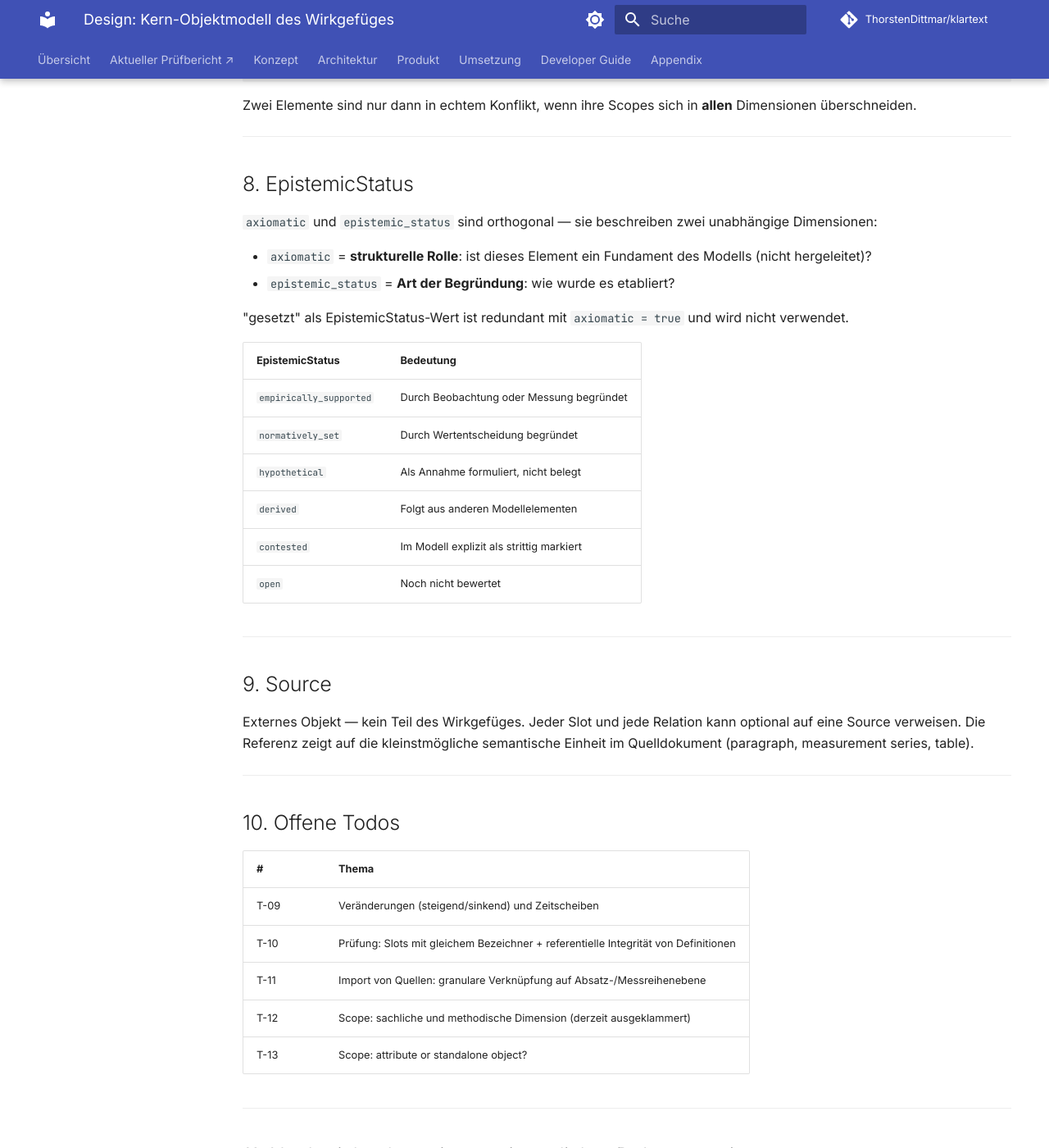
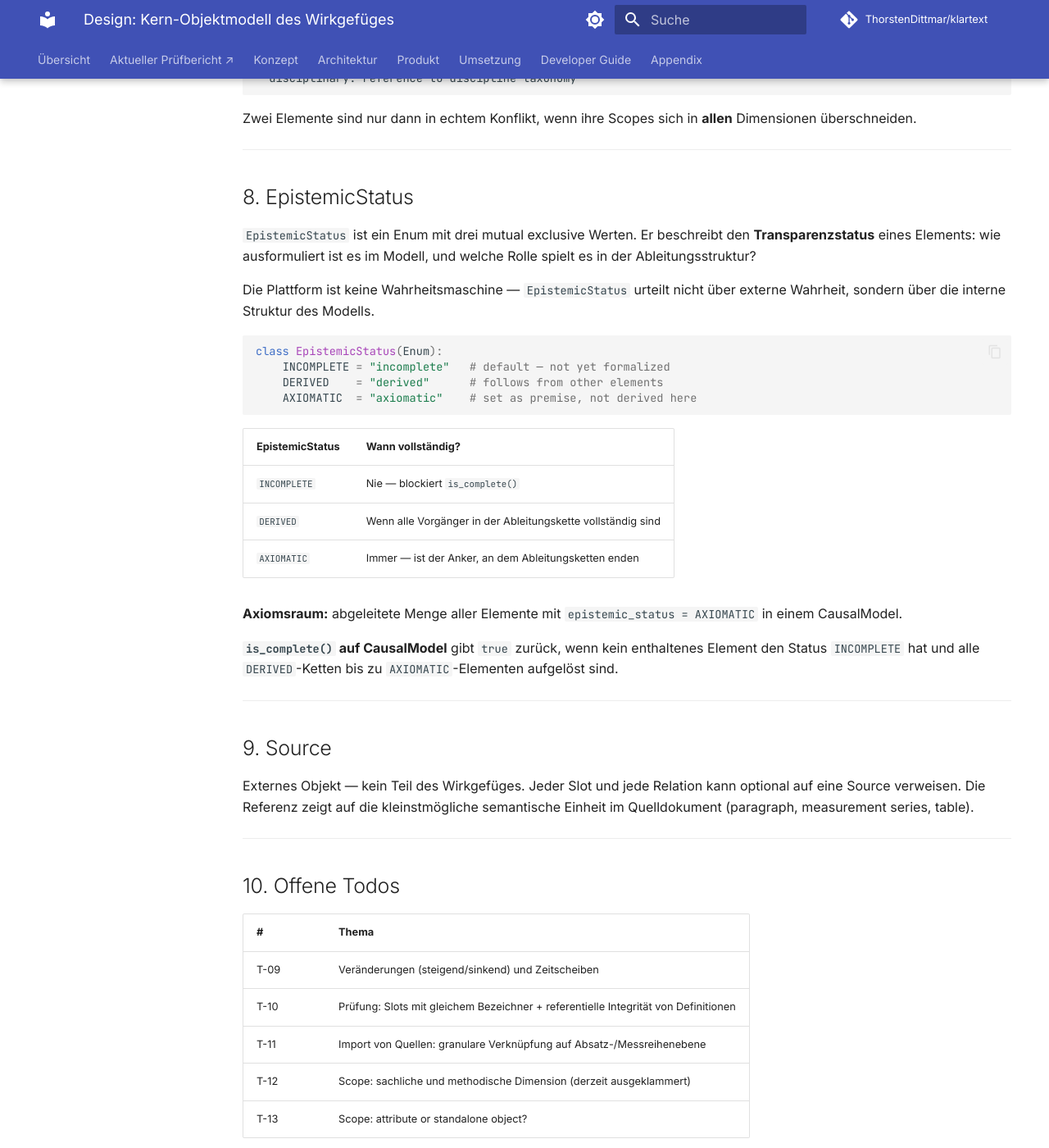
Before and after one commit to ThorstenDittmar/klartext, an MkDocs documentation site: the page built from docs/superpowers/specs/2026-06-01-causal-core-object-model-design.md, in a window 1280 px wide and 1400 px high, scrolled down 5823 px. Shown: the whole window at 82% size. Built offline with MkDocs 1.6.1 and Material for MkDocs 9.7.7, drawn with Linux system fonts in a browser that asks for light colours; comment, search, counter and statistics services are not loaded; some of the changed text lies outside the part shown.

Commit message:
docs: EpistemicStatus als Enum mit INCOMPLETE/DERIVED/AXIOMATIC vereinfachen
axiomatic-Flag entfernt, in EpistemicStatus subsumiert. open/empirically_supported
entfernt. EpistemicStatus beschreibt jetzt Transparenzstatus, nicht externe
Wahrheit. Vollständigkeitslogik präzisiert.

Co-Authored-By: Claude Sonnet 4.6 <noreply@anthropic.com>

````diff
--- a/docs/superpowers/specs/2026-06-01-causal-core-object-model-design.md
+++ b/docs/superpowers/specs/2026-06-01-causal-core-object-model-design.md
@@ -27,14 +27,14 @@ Claims existieren nicht als eigenständige Klasse im Wirkgefüge. Jeder Claimtyp
 | Definitorisch | Metadaten des Slots + referentielle Integrität |
 | Normativ | Precondition auf einer Relation |
 | Prognostisch | Zurückgestellt → Zeitscheiben |
-| Kontrafaktisch | Axiomatisch gesetzter Slot + Zustand |
-| Methodisch | Axiomatisch gesetzter Slot + Zustand über Quelle |
+| Kontrafaktisch | Slot + Zustand mit `epistemic_status = AXIOMATIC` |
+| Methodisch | Slot + Zustand mit `epistemic_status = AXIOMATIC`, optional Source |
 | Unsicherheit | Attribut auf einem Element |
 
 Der Begriff "Claim" bleibt dem Narrativ vorbehalten.
 
-### Axiomatisch als Flag
-Es gibt keine `Axiom`-Klasse. Jedes Modellelement kann mit dem Flag `axiomatisch` markiert werden. Der **Axiomsraum** ist eine abgeleitete Menge — alle Elemente eines CausalModels, bei denen `axiomatisch = true`.
+### Axiomatic als EpistemicStatus
+Es gibt keine `Axiom`-Klasse und kein separates `axiomatic`-Flag. `AXIOMATIC` ist ein Wert des `EpistemicStatus`-Enums. Der **Axiomsraum** ist eine abgeleitete Menge — alle Elemente eines CausalModels, bei denen `epistemic_status = AXIOMATIC`.
 
 ### Veränderungen zurückgestellt
 Zustände beschreiben feste Werte ("421 ppm", "handlungsfähig"). Veränderungen (steigend, sinkend) finden auf einer Zeitachse statt und werden erst bei der Modellierung von Zeitscheiben behandelt.
@@ -80,11 +80,10 @@ Die gemeinsame Basisklasse aller Modellelemente. Definiert das Protokoll, das al
 
 **Gemeinsame Attribute aller Subklassen:**
 - `scope: Scope` — Gültigkeitsbedingungen (temporal, räumlich, disziplinär)
-- `axiomatic: bool` — markiert das Element als innerhalb dieses Modells nicht weiter herzuleitend
-- `epistemic_status: EpistemicStatus` — epistemischer Status (siehe unten)
+- `epistemic_status: EpistemicStatus` — Default: `INCOMPLETE` (siehe Abschnitt 8)
 
-**Verhaltensregel für `axiomatic`:**
-Die Markierung bedeutet nicht, dass das Element wahr oder unveränderlich ist. Sie bedeutet, dass das Modell dieses Element an dieser Stelle nicht weiter intern herleitet. Änderungen an axiomatic markierten Elementen sind prüfpflichtig — alle abhängigen Elemente müssen neu bewertet werden.
+**Verhaltensregel für `epistemic_status = AXIOMATIC`:**
+Die Markierung bedeutet nicht, dass das Element wahr oder unveränderlich ist. Sie bedeutet, dass das Modell dieses Element an dieser Stelle nicht weiter intern herleitet. Änderungen an `AXIOMATIC`-Elementen sind prüfpflichtig — alle abhängigen Elemente müssen neu bewertet werden.
 
 ### CausalLeaf (abstrakt)
 Atomares Element ohne eigene Kinder. Antwortet auf `get_namespace()` mit `∅` und auf `is_complete()` mit `false` — ein einzelnes Blatt ist für sich kein vollständiges Modell.
@@ -215,21 +214,26 @@ Zwei Elemente sind nur dann in echtem Konflikt, wenn ihre Scopes sich in **allen
 
 ## 8. EpistemicStatus
 
-`axiomatic` und `epistemic_status` sind orthogonal — sie beschreiben zwei unabhängige Dimensionen:
+`EpistemicStatus` ist ein Enum mit drei mutual exclusive Werten. Er beschreibt den **Transparenzstatus** eines Elements: wie ausformuliert ist es im Modell, und welche Rolle spielt es in der Ableitungsstruktur?
 
-- `axiomatic` = **strukturelle Rolle**: ist dieses Element ein Fundament des Modells (nicht hergeleitet)?
-- `epistemic_status` = **Art der Begründung**: wie wurde es etabliert?
+Die Plattform ist keine Wahrheitsmaschine — `EpistemicStatus` urteilt nicht über externe Wahrheit, sondern über die interne Struktur des Modells.
 
-"gesetzt" als EpistemicStatus-Wert ist redundant mit `axiomatic = true` und wird nicht verwendet.
+```python
+class EpistemicStatus(Enum):
+    INCOMPLETE = "incomplete"   # default — not yet formalized
+    DERIVED    = "derived"      # follows from other elements
+    AXIOMATIC  = "axiomatic"    # set as premise, not derived here
+```
 
-| EpistemicStatus | Bedeutung |
+| EpistemicStatus | Wann vollständig? |
 |---|---|
-| `empirically_supported` | Durch Beobachtung oder Messung begründet |
-| `normatively_set` | Durch Wertentscheidung begründet |
-| `hypothetical` | Als Annahme formuliert, nicht belegt |
-| `derived` | Folgt aus anderen Modellelementen |
-| `contested` | Im Modell explizit als strittig markiert |
-| `open` | Noch nicht bewertet |
+| `INCOMPLETE` | Nie — blockiert `is_complete()` |
+| `DERIVED` | Wenn alle Vorgänger in der Ableitungskette vollständig sind |
+| `AXIOMATIC` | Immer — ist der Anker, an dem Ableitungsketten enden |
+
+**Axiomsraum:** abgeleitete Menge aller Elemente mit `epistemic_status = AXIOMATIC` in einem CausalModel.
+
+**`is_complete()` auf CausalModel** gibt `true` zurück, wenn kein enthaltenes Element den Status `INCOMPLETE` hat und alle `DERIVED`-Ketten bis zu `AXIOMATIC`-Elementen aufgelöst sind.
 
 ---
 
````
Also changed, not shown: other parts of docs/superpowers/specs/2026-06-01-causal-core-object-model-design.md (+1 -1 lines).
